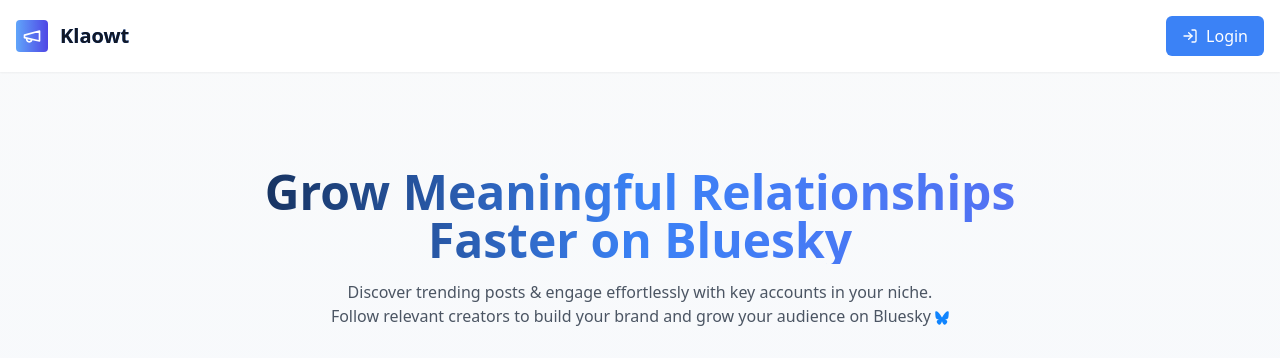
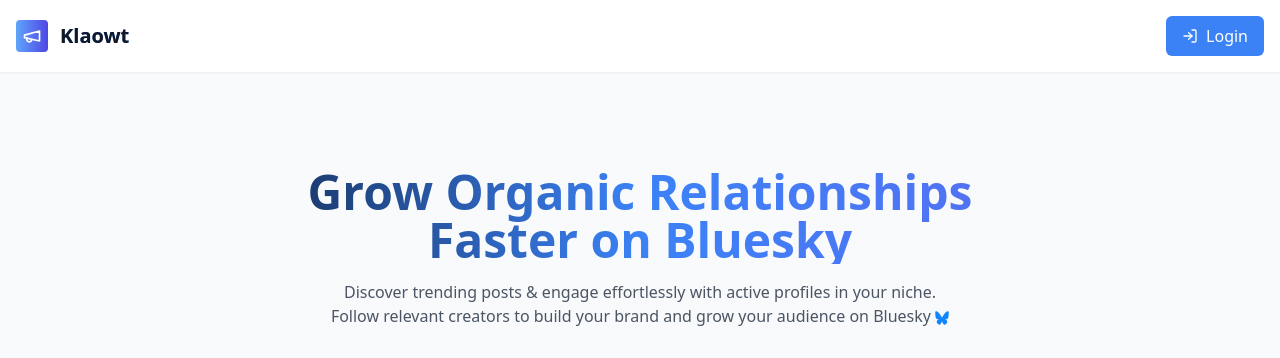
Before and after one commit to OluStayhired/klaowt_v1, a React (Vite) app: page / in a window 1280 px wide. Shown: the top 358 px of the page. Built offline with nearby package versions, Linux system fonts and the light colour scheme.

Commit message:
Changed Meaningful to Organic on both files

```diff
--- a/index.html
+++ b/index.html
@@ -9,11 +9,11 @@
     <title>Grow Faster on Bluesky - Klaowt </title>
     <meta name="description" content="Klaowt makes it easy to discover and engage with trending posts, friends and content creators in your niche without wasting hours scrolling." />
     <meta name="keywords" content="Bluesky social media engagement, content discovery, niche communities, content creators" />
-    <meta property="og:title" content="Grow meaningful relationships faster on Bluesky" />
+    <meta property="og:title" content="Grow organic relationships faster on Bluesky" />
     <meta property="og:description" content="Klaowt makes it easy to discover and engage with trending posts, friends and content creators in your niche without wasting hours scrolling." />
     <meta property="og:image" content="https://klaowt.com/images/klaowt_meta_image.png" />
     <meta name="twitter:card" content="https://klaowt.com/images/klaowt_meta_image.png" />
-    <meta name="twitter:title" content="Grow meaningful relationships faster on Bluesky" />
+    <meta name="twitter:title" content="Grow organic relationships faster on Bluesky" />
     <meta name="twitter:description" content="Klaowt makes it easy to discover and engage with trending posts, friends and content creators in your niche without wasting hours scrolling. " />
   </head>
   <body>
--- a/src/App.tsx
+++ b/src/App.tsx
@@ -217,12 +217,12 @@ const faqData = [
       <main className="max-w-7xl max-h-7xl mx-auto px-4 py-12">
         {!isAuthenticated ? (
           <div className="text-center py-12">
-            <h1 className="text-5xl font-bold bg-gradient-to-r from-black via-blue-500 to-indigo-500 bg-clip-text text-transparent mb-4">Grow Meaningful Relationships <br/> Faster on Bluesky
+            <h1 className="text-5xl font-bold bg-gradient-to-r from-black via-blue-500 to-indigo-500 bg-clip-text text-transparent mb-4">Grow Organic Relationships <br/> Faster on Bluesky
               <br/>
               {/*<span className="text-5xl mt-2">with just 30 mins a day</span>*/}
     </h1>
             {/*<p className="text-gray-600 font-md mb-8 text-lg">Stop wasting time doomscrolling, comment faster on relevant posts to boost your visibility and grow your audience. </p>*/}
-             <p className="text-gray-600 font-md mb-8 text-base">Discover trending posts & engage effortlessly with key accounts in your niche. <br/> Follow relevant creators to build your brand and grow your audience on Bluesky <img src={BlueskyLogo} alt="Bluesky" className="inline-block w-3.5 h-3.5" />  </p>
+             <p className="text-gray-600 font-md mb-8 text-base">Discover trending posts & engage effortlessly with active profiles in your niche. <br/> Follow relevant creators to build your brand and grow your audience on Bluesky <img src={BlueskyLogo} alt="Bluesky" className="inline-block w-3.5 h-3.5" />  </p>
             <button
               onClick={() => setIsLoginModalOpen(true)}
               className="px-6 py-3 bg-gradient-to-r from-blue-400 to-indigo-500 text-white rounded-md hover:bg-blue-600 transition-colors"
```
